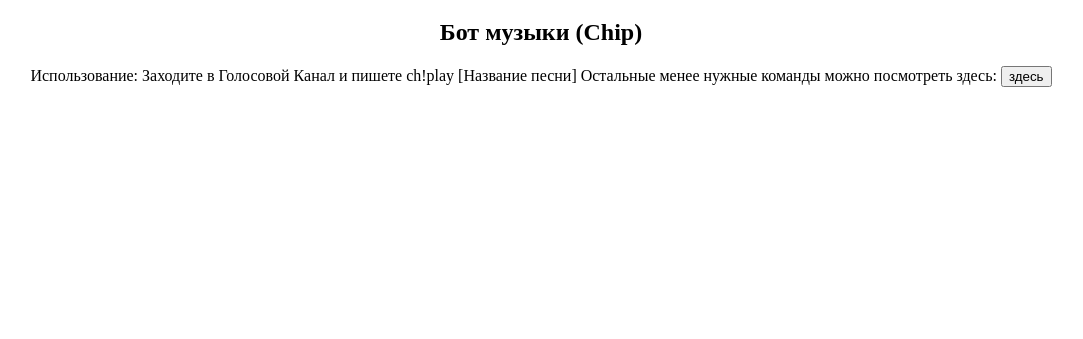
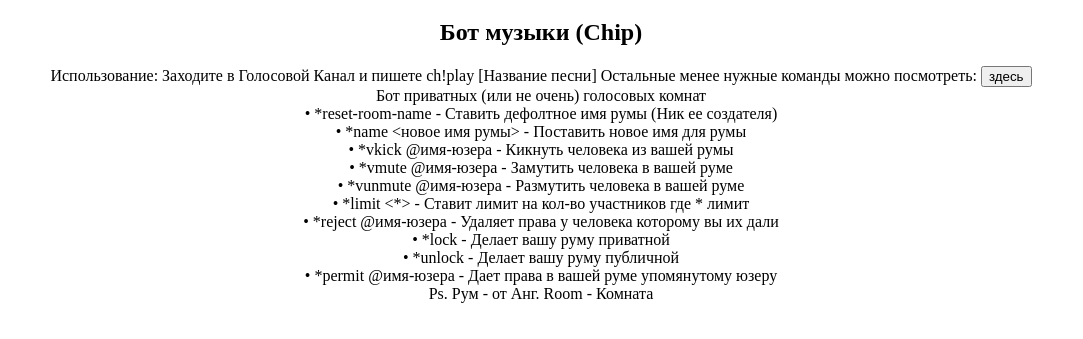
Before and after one commit to Theaxolotl228/rulesandbots, a plain HTML site: page index.html in a window 1280 px wide. Shown: the part 87-426 px from the top of the page, without its empty margins (99-1182 px from the left). Drawn offline with Linux system fonts and the light colour scheme.

Commit message:
Update index.html

```diff
--- a/index.html
+++ b/index.html
@@ -10,7 +10,19 @@
 
   <h2> Бот музыки (Chip) </h2>
 Использование: Заходите в Голосовой Канал и пишете ch!play [Название песни]
-Остальные менее нужные команды можно посмотреть здесь: <a href="https://chipbot.gg/commands"><button>здесь</button></a><br>
+Остальные менее нужные команды можно посмотреть: <a href="https://chipbot.gg/commands"><button>здесь</button></a><br>
+Бот приватных (или не очень) голосовых комнат<br>
+• *reset-room-name - Ставить дефолтное имя румы (Ник ее создателя)<BR>
+• *name <новое имя румы> - Поставить новое имя для румы<BR>
+• *vkick @имя-юзера - Кикнуть человека из вашей румы<BR>
+• *vmute @имя-юзера - Замутить человека в вашей руме<BR>
+• *vunmute @имя-юзера - Размутить человека в вашей руме<BR>
+• *limit <*> - Ставит лимит на кол-во участников где * лимит <BR>
+• *reject @имя-юзера - Удаляет права у человека которому вы их дали<BR>
+• *lock - Делает вашу руму приватной <BR>
+• *unlock - Делает вашу руму публичной <BR>
+• *permit @имя-юзера - Дает права в вашей руме упомянутому юзеру<BR>
+  Ps. Рум - от Анг. Room - Комната
 
 
 
```
